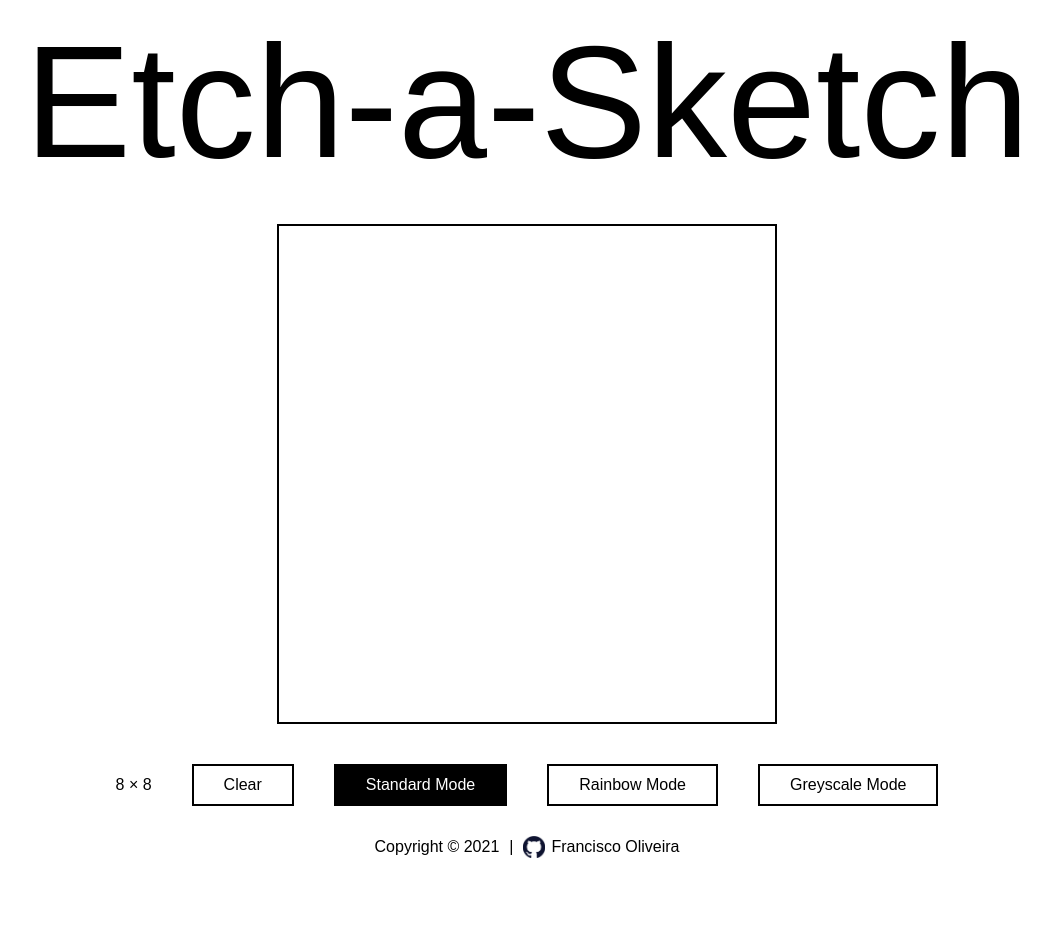
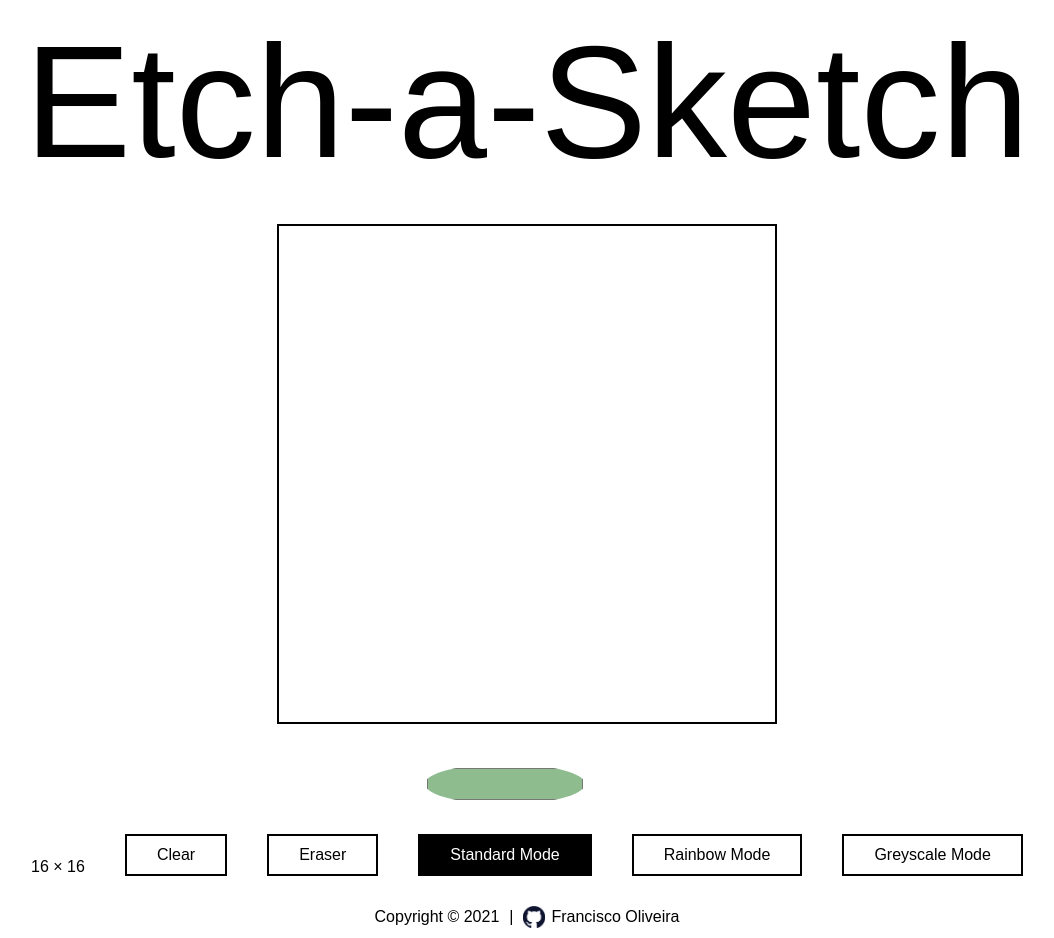
Before and after one commit to chico-oliveira/etch-a-sketch, a plain HTML site: page index.html in a window 1280 px wide. Shown: the whole page, without its empty margins (113-1167 px from the left). Before the commit the page ends 868 px from the top, so only its background shows below. Drawn offline with Linux system fonts and the light colour scheme.

Commit message:
Add colour-picker interface

```diff
--- a/index.html
+++ b/index.html
@@ -22,7 +22,11 @@
             <div class="settings">
                 <p class="grid-length"></p>
                 <button id="clear">Clear</button>
-                <button class="mode selected">Standard Mode</button>
+                <button class="mode">Eraser</button>
+                <div class="standard">
+                    <input type="color" id="colour-picker" value="#8fbc8f">
+                    <button class="mode selected">Standard Mode</button>
+                </div>
                 <button class="mode">Rainbow Mode</button>
                 <button class="mode">Greyscale Mode</button>
             </div>
--- a/scripts/app.js
+++ b/scripts/app.js
@@ -2,8 +2,8 @@
 // VARIABLES //
 ///////////////
 
-const DEFAULT_GRID_LENGTH = 8;
-const DEFAULT_COLOUR = "blue";
+const DEFAULT_GRID_LENGTH = 16;
+const DEFAULT_COLOUR = "darkseagreen";
 const DEFAULT_MODE = "standard";
 
 const root = document.documentElement;
@@ -77,8 +77,11 @@ function colour(e){
     else if(currentMode === "rainbow"){
         currentColour = randomColour();
     }
+    else if(currentMode === "greyscale"){
+        currentColour = greyScale(e.target);
+    }
     else {
-        currentColour = greyScale(e.target);
+        currentColour = "white";
     }
 
     // Paints div
--- a/styles/stylesheet.css
+++ b/styles/stylesheet.css
@@ -95,8 +95,21 @@ main {
 .settings {
   display: flex;
   justify-content: center;
+  align-items: flex-end;
+  gap: 40px;
+}
+
+.standard {
+  display: flex;
+  flex-direction: column;
   align-items: center;
-  gap: 40px;
+  gap: 30px;
+}
+
+#colour-picker {
+  border-radius: 50%;
+  width: 160px;
+  height: 40px;
 }
 
 .grid {
```
